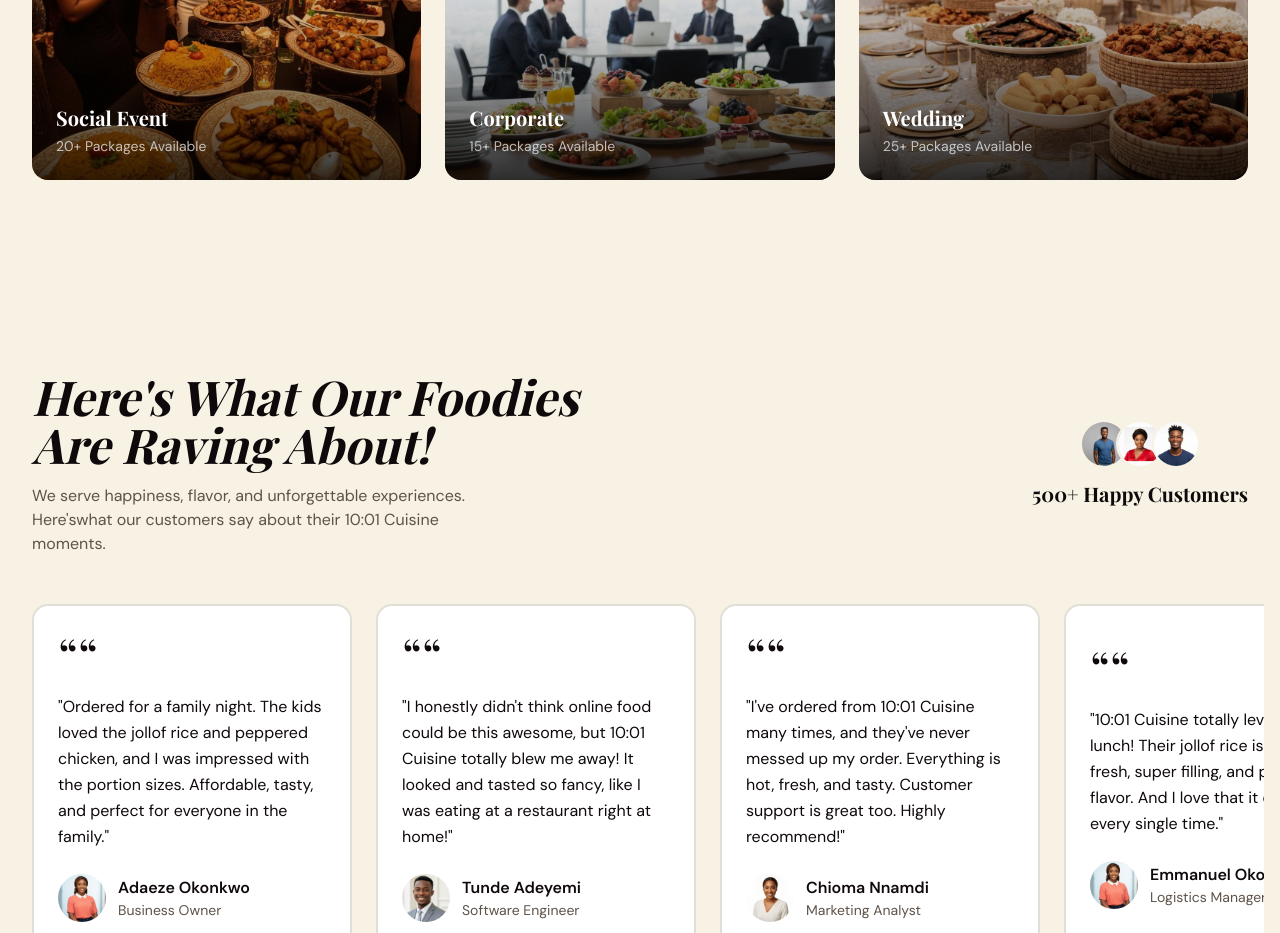
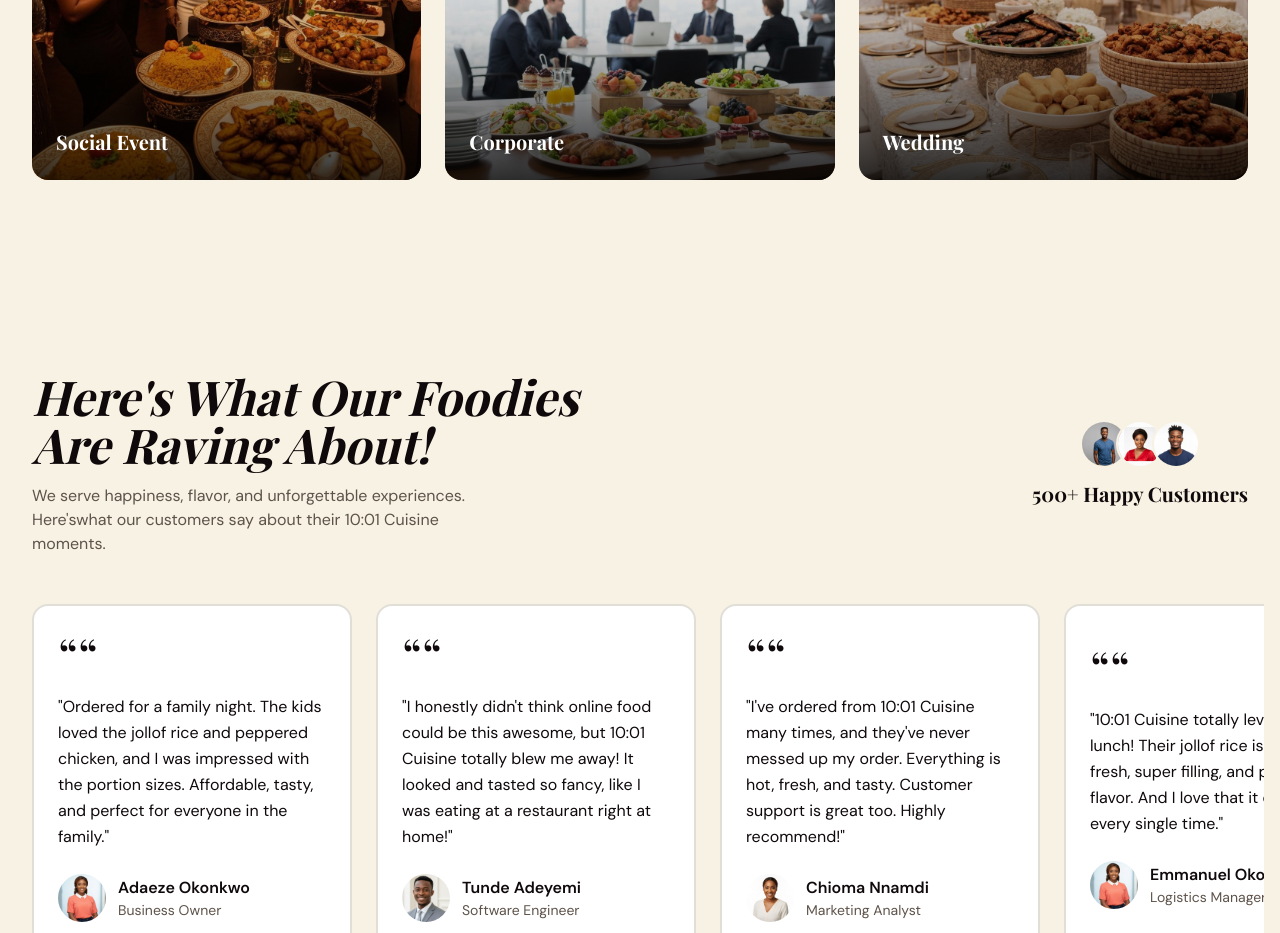
Before and after one commit to GiddyCode/10-01-cuisine-website, a Next.js app: page / in a window 1280 px wide. Shown: the part 4600-5533 px from the top of the page. Built offline with nearby package versions, Linux system fonts and the light colour scheme; a web font is replaced by a local one.

Commit message:
fix: remove package availability text from event types in CateringSection

```diff
--- a/components/catering-section.tsx
+++ b/components/catering-section.tsx
@@ -8,19 +8,16 @@ const eventTypes = [
   {
     id: "social",
     name: "Social Event",
-    packages: "20+ Packages Available",
     image: "/images/catering/social-event.jpg",
   },
   {
     id: "corporate",
     name: "Corporate",
-    packages: "15+ Packages Available",
     image: "/images/catering/corporate.jpg",
   },
   {
     id: "wedding",
     name: "Wedding",
-    packages: "25+ Packages Available",
     image: "/images/catering/wedding.jpg",
   },
 ];
@@ -74,7 +71,6 @@ export function CateringSection() {
               {/* Content */}
               <div className="absolute bottom-0 left-0 right-0 p-6">
                 <h3 className="font-serif text-xl font-bold text-white">{event.name}</h3>
-                <p className="mt-1 text-sm text-white/70">{event.packages}</p>
               </div>
 
               {/* Decorative corner */}
```
